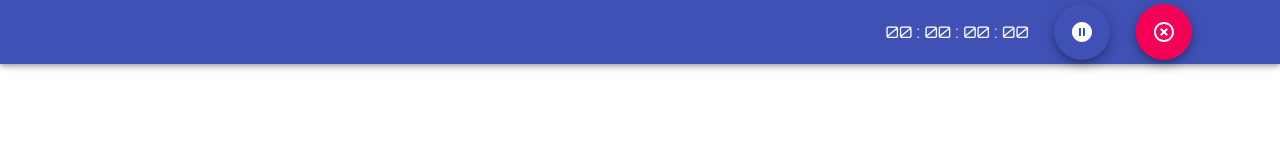
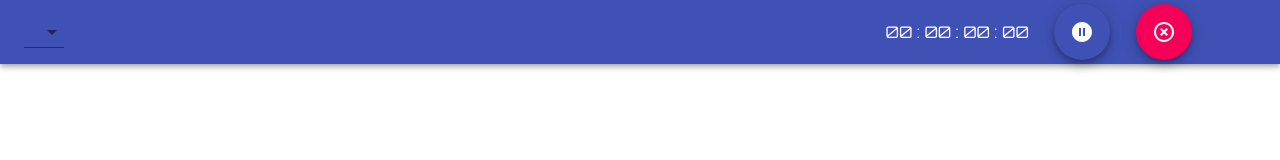
Before and after one commit to henrym2/pomodoro-tracker-react, a React (Create React App) app: page / in a window 1280 px wide. Shown: the top 160 px of the page. Built offline with nearby package versions, Linux system fonts and the light colour scheme; the HTML template or start-up script is replaced by a standard one.

Commit message:
Added project Selector

```diff
--- a/src/App.js
+++ b/src/App.js
@@ -1,6 +1,7 @@
 import React from 'react';
 import Timer from './components/timer'
 import StopWatch from './components/stopwatch'
+import ProjectSelector from './components/project_selector'
 import { Select, AppBar, Toolbar, MenuItem } from '@material-ui/core';
 import './styles/App.css';
 
@@ -32,6 +33,7 @@ class App extends React.Component {
       <div className="App">
         <AppBar position="static">
           <Toolbar>
+          <ProjectSelector callBack={this.projectSelect_Callback}></ProjectSelector>
             <div style={{marginLeft: "auto"}}>
               {/* <Timer callBack={this.timerTriggered} type={this.state.timerType.type}></Timer> */}
               <StopWatch callBack={this.stopwatch_Callback}></StopWatch>
@@ -39,20 +41,16 @@ class App extends React.Component {
           </Toolbar>
         </AppBar>
         <div className="App-header">
-          <div className="Timer-Row">
-            <div className="details-row bounce-in-top" style={{"--length": "1.1s"}}>
-              <p className="counter">{this.state.work}</p>
-            </div>
-            <div className="details-row bounce-in-top" style={{"--length": "1.2s"}}>
-              <p className="counter">{this.state.long}</p>
-            </div>
-            <div className="details-row bounce-in-top" style={{"--length": "1.3s"}}>
-              <p className="counter">{this.state.short}</p>
-            </div>
+          <div className="Dashboard">
+
           </div>
         </div>
       </div>
     );
+  }
+
+  projectSelect_Callback = (project) => {
+    console.log(project)
   }
 
   stopwatch_Callback = (elapsed) => {
--- /dev/null
+++ b/src/components/project_selector.js
@@ -0,0 +1,49 @@
+import React from 'react';
+import { Select, MenuItem } from '@material-ui/core'
+
+class ProjectSelector extends React.Component {
+
+    /*
+        Project Callback handler
+    */
+
+    constructor() {
+        super()
+        this.state = {
+            currentProject: {id:0, name: "test1"},
+            projects: [
+                { id:0, name: "test" },
+                { id:1, name: "test1"}
+            ]
+        }
+    }
+    componentDidMount() {
+        this.props.callBack(this.state.currentProject)
+    }
+
+    onChange = (event) => {
+        this.setState({currentProject: event.target.value})
+        this.props.callBack(this.state.currentProject)
+    }
+
+    render() {
+        return (
+            <div>
+                <Select
+                    value={this.state.currentProject}
+                    onChange={this.onChange}
+                >
+                    {
+                        this.state.projects.map(p => {
+                            return(
+                            <MenuItem value={p}>{p.name}</MenuItem>
+                            )
+                        })
+                    }
+                </Select>
+            </div>
+        )
+    }
+}
+
+export default ProjectSelector
--- a/src/styles/App.css
+++ b/src/styles/App.css
@@ -28,11 +28,18 @@
 	        animation: bounce-in-top var(--length) both;
 }
 
-.details-row{
+.details-row {
         display: flex;
         flex-direction: column;
         align-items: center;
         justify-content: center;
+}
+
+.Dashboard {
+        display: flex;
+        flex-direction: column;
+        align-items: left;
+        justify-content: left;
 }
 
 
```
